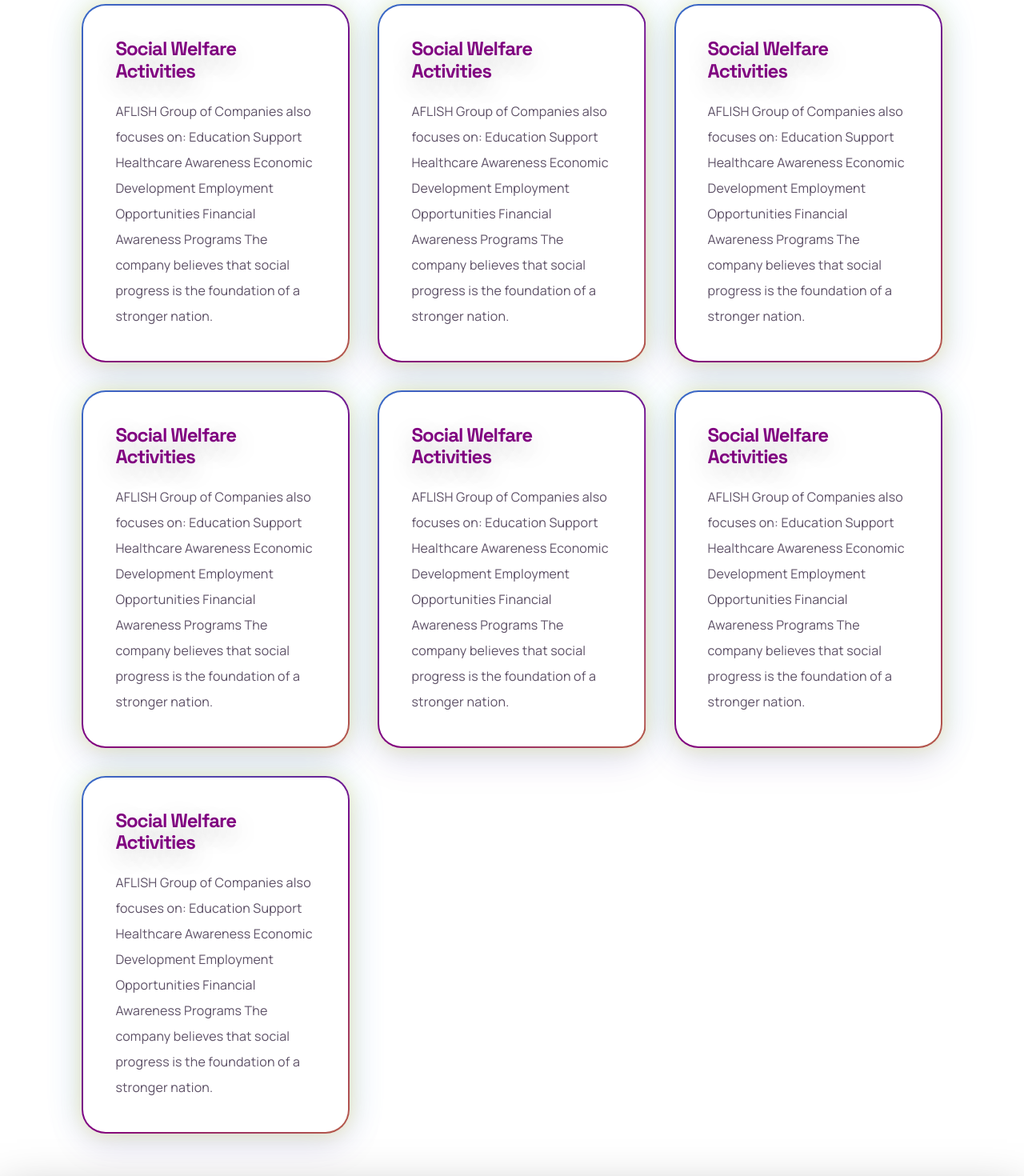
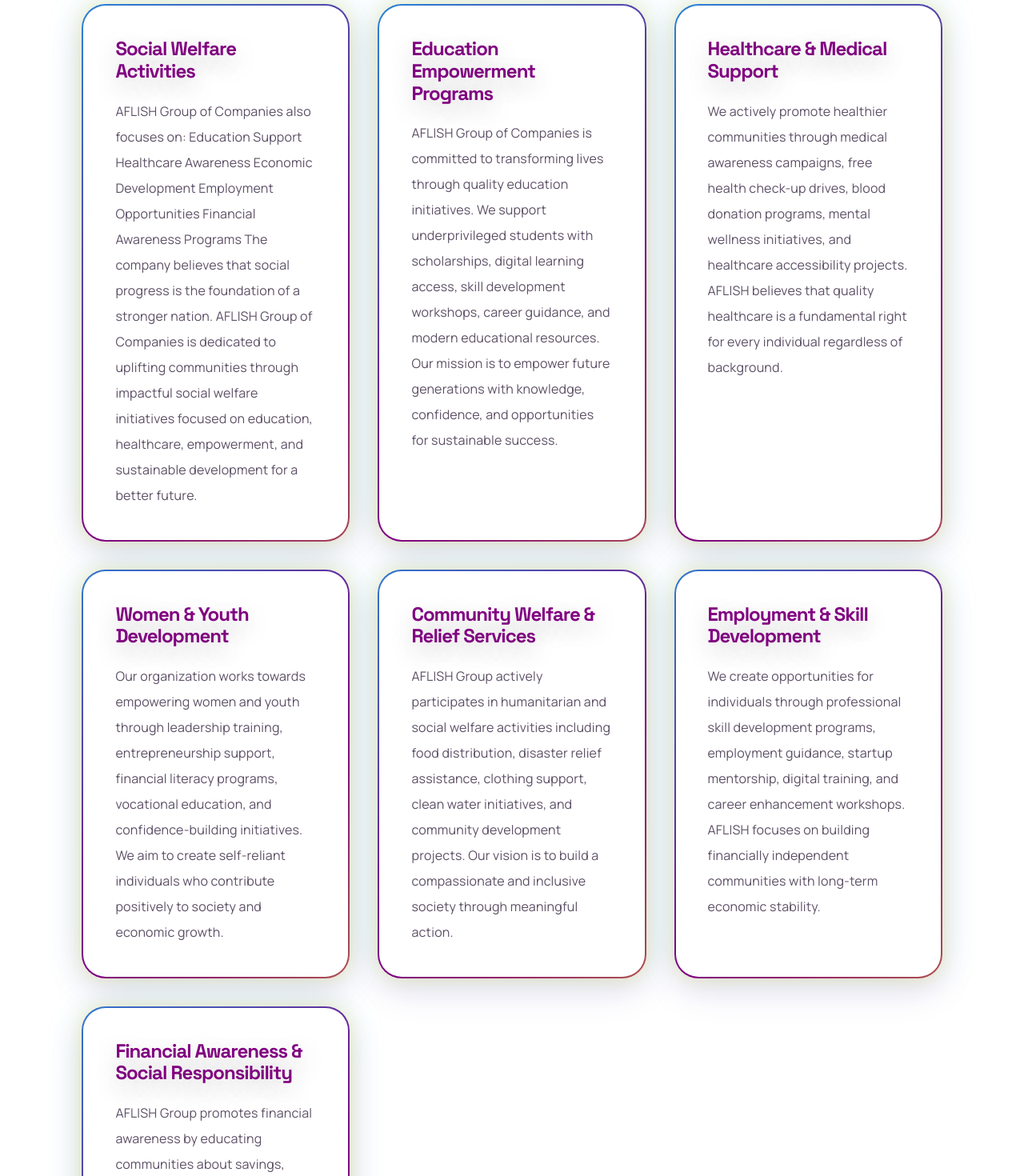
Before and after one commit to Nadeem-source/Radhaswami_Website, a React (Vite) app: page /services in a window 1280 px wide. Shown: the part 420-1890 px from the top of the page at 80% size. Built offline with nearby package versions, Linux system fonts and the light colour scheme.

Commit message:
Initiall Commit8

```diff
--- a/src/pages/ServicesPage.jsx
+++ b/src/pages/ServicesPage.jsx
@@ -32,91 +32,74 @@ AFLISH Group of Companies also focuses on:
   Employment Opportunities
   Financial Awareness Programs
 The company believes that social progress is the foundation of a stronger nation.
+ AFLISH Group of Companies is dedicated to uplifting communities through impactful social welfare initiatives focused on education, healthcare, empowerment, and sustainable development for a better future.
+
   </p>
 
           </div>
           <div className="services-page-card">
 
-<h2>Social Welfare Activities</h2>
+  <h2>Education Empowerment Programs</h2>
+
   <p>
-AFLISH Group of Companies also focuses on:
- Education Support
- Healthcare Awareness
-  Economic Development
-  Employment Opportunities
-  Financial Awareness Programs
-The company believes that social progress is the foundation of a stronger nation.
+AFLISH Group of Companies is committed to transforming lives through quality education initiatives.
+We support underprivileged students with scholarships, digital learning access, skill development workshops, career guidance, and modern educational resources.
+Our mission is to empower future generations with knowledge, confidence, and opportunities for sustainable success.
   </p>
 
 </div>
+
 <div className="services-page-card">
-<h2>Social Welfare Activities</h2>
+
+  <h2>Healthcare & Medical Support</h2>
+
   <p>
-AFLISH Group of Companies also focuses on:
- Education Support
- Healthcare Awareness
-  Economic Development
-  Employment Opportunities
-  Financial Awareness Programs
-The company believes that social progress is the foundation of a stronger nation.
+We actively promote healthier communities through medical awareness campaigns, free health check-up drives, blood donation programs, mental wellness initiatives, and healthcare accessibility projects.
+AFLISH believes that quality healthcare is a fundamental right for every individual regardless of background.
   </p>
 
 </div>
+
 <div className="services-page-card">
 
-<h2>Social Welfare Activities</h2>
+  <h2>Women & Youth Development</h2>
+
   <p>
-AFLISH Group of Companies also focuses on:
- Education Support
- Healthcare Awareness
-  Economic Development
-  Employment Opportunities
-  Financial Awareness Programs
-The company believes that social progress is the foundation of a stronger nation.
+Our organization works towards empowering women and youth through leadership training, entrepreneurship support, financial literacy programs, vocational education, and confidence-building initiatives.
+We aim to create self-reliant individuals who contribute positively to society and economic growth.
   </p>
 
 </div>
+
 <div className="services-page-card">
 
-<h2>Social Welfare Activities</h2>
+  <h2>Community Welfare & Relief Services</h2>
+
   <p>
-AFLISH Group of Companies also focuses on:
- Education Support
- Healthcare Awareness
-  Economic Development
-  Employment Opportunities
-  Financial Awareness Programs
-The company believes that social progress is the foundation of a stronger nation.
+AFLISH Group actively participates in humanitarian and social welfare activities including food distribution, disaster relief assistance, clothing support, clean water initiatives, and community development projects.
+Our vision is to build a compassionate and inclusive society through meaningful action.
   </p>
 
+</div>
+
+<div className="services-page-card">
+
+  <h2>Employment & Skill Development</h2>
+
+  <p>
+We create opportunities for individuals through professional skill development programs, employment guidance, startup mentorship, digital training, and career enhancement workshops.
+AFLISH focuses on building financially independent communities with long-term economic stability.
+  </p>
 
 </div>
+
 <div className="services-page-card">
 
-<h2>Social Welfare Activities</h2>
+  <h2>Financial Awareness & Social Responsibility</h2>
+
   <p>
-AFLISH Group of Companies also focuses on:
- Education Support
- Healthcare Awareness
-  Economic Development
-  Employment Opportunities
-  Financial Awareness Programs
-The company believes that social progress is the foundation of a stronger nation.
-  </p>
-
-
-</div>
-<div className="services-page-card">
-
-<h2>Social Welfare Activities</h2>
-  <p>
-AFLISH Group of Companies also focuses on:
- Education Support
- Healthcare Awareness
-  Economic Development
-  Employment Opportunities
-  Financial Awareness Programs
-The company believes that social progress is the foundation of a stronger nation.
+AFLISH Group promotes financial awareness by educating communities about savings, responsible investments, entrepreneurship, and economic planning.
+Our social responsibility initiatives encourage sustainable growth, ethical leadership, and stronger community participation for a better future.
   </p>
 
 </div>
```
